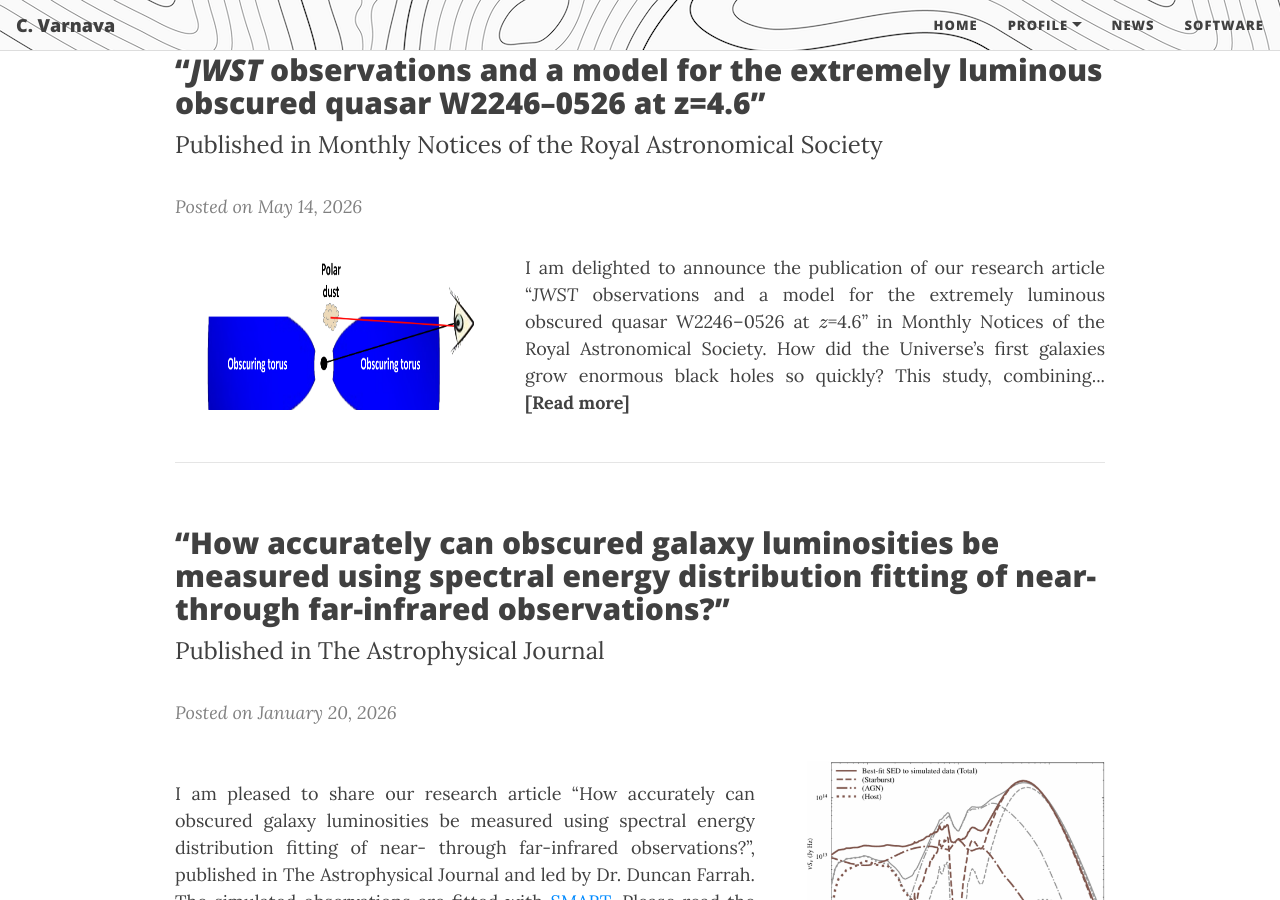
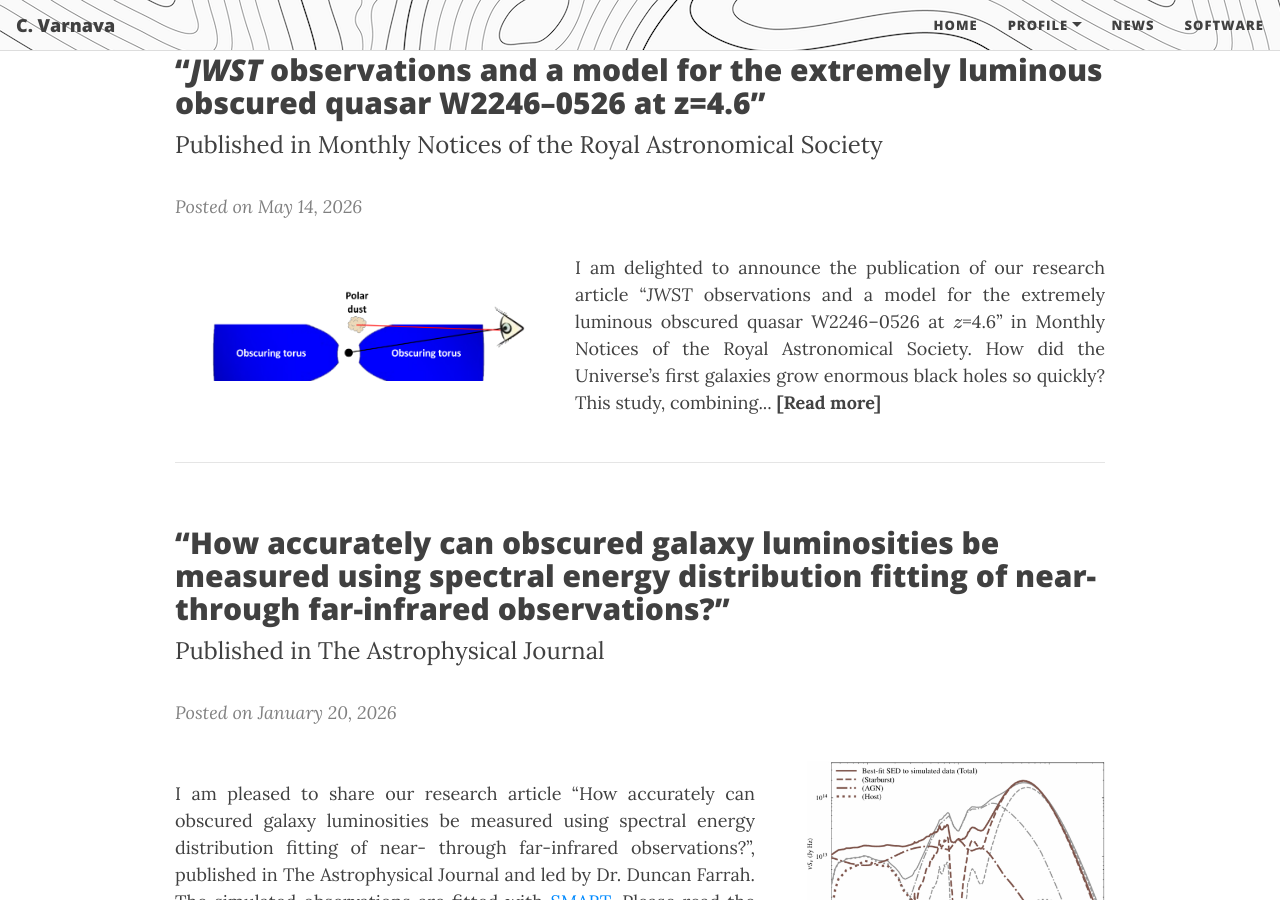
Before and after one commit to ch-var/ch-var.github.io, a Jekyll site: the page built from news.html, in a window 1280 px wide and 900 px high, scrolled down 680 px. Built offline with Jekyll 4.4.1, drawn with Linux system fonts in a browser that asks for light colours; formulas are drawn with MathJax 3.

Commit message:
Update news.html

```diff
--- a/news.html
+++ b/news.html
@@ -48,7 +48,7 @@ mathjax: true
 <p style="margin-top: 8px; margin-bottom: 8px;"><font size="+2">Published in Monthly Notices of the Royal Astronomical Society</font></p>
 <p style="margin-bottom: 4px;"><i style="color:#808080;">Posted on May 14, 2026</i></p>
 <div style="display: flex; justify-content: space-between; align-items: center; flex-wrap: wrap;">
-  <p style="margin-right: 30px;"><img src="/assets/img/polar.png" style="max-width: 300px; height: 150px;"/></p>
+  <p style="margin-right: 30px;"><img src="/assets/img/polar.png" style="max-width: 350px; height: auto;"/></p>
   <p style="text-align: justify; flex: 1; margin-left: 20px;">I am delighted to announce the publication of our research article “<i>JWST</i> observations and a model for the extremely luminous obscured quasar W2246–0526 at \(z\)=4.6” in Monthly Notices of the Royal Astronomical Society. How did the Universe’s first galaxies grow enormous black holes so quickly? This study, combining... <a href="https://ch-var.github.io/2026-05-14-W2246–0526"><b style="color:#424242";>[Read more]</b></a></p>
 </div>
 
```
